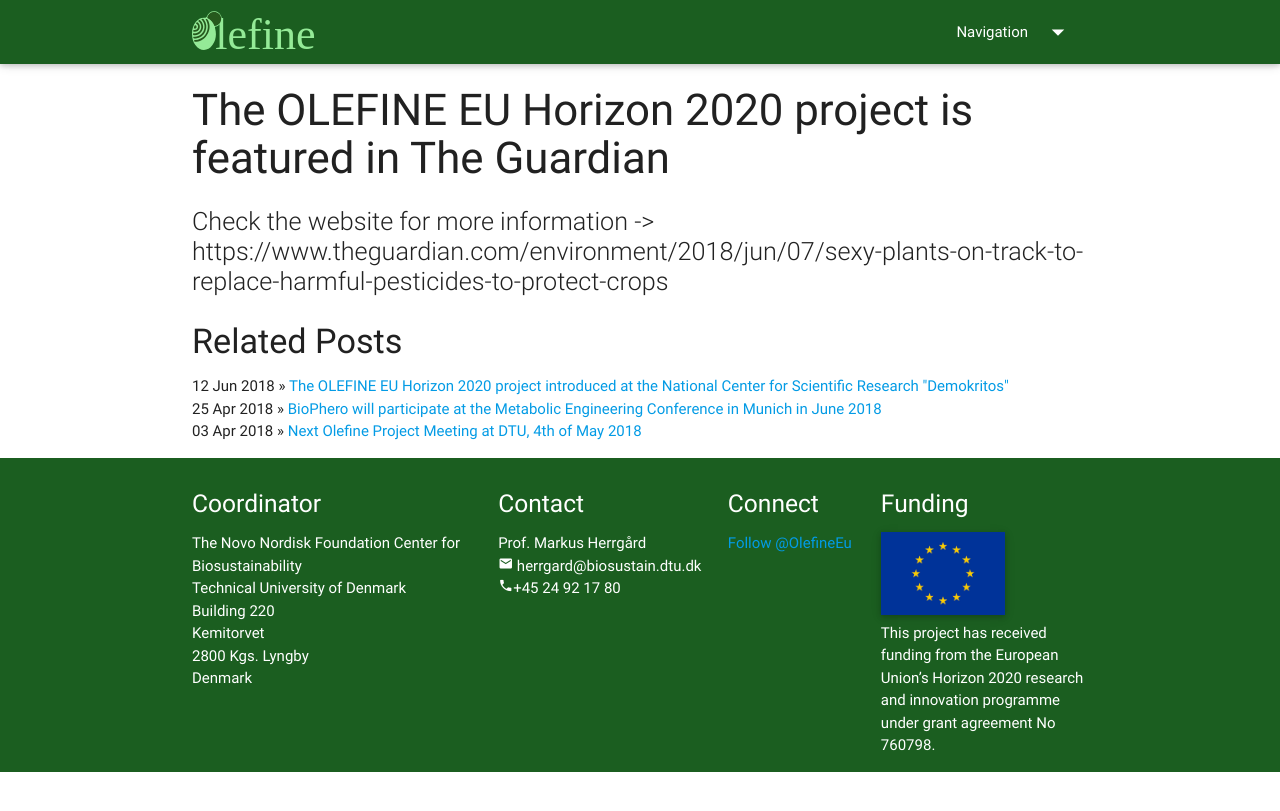
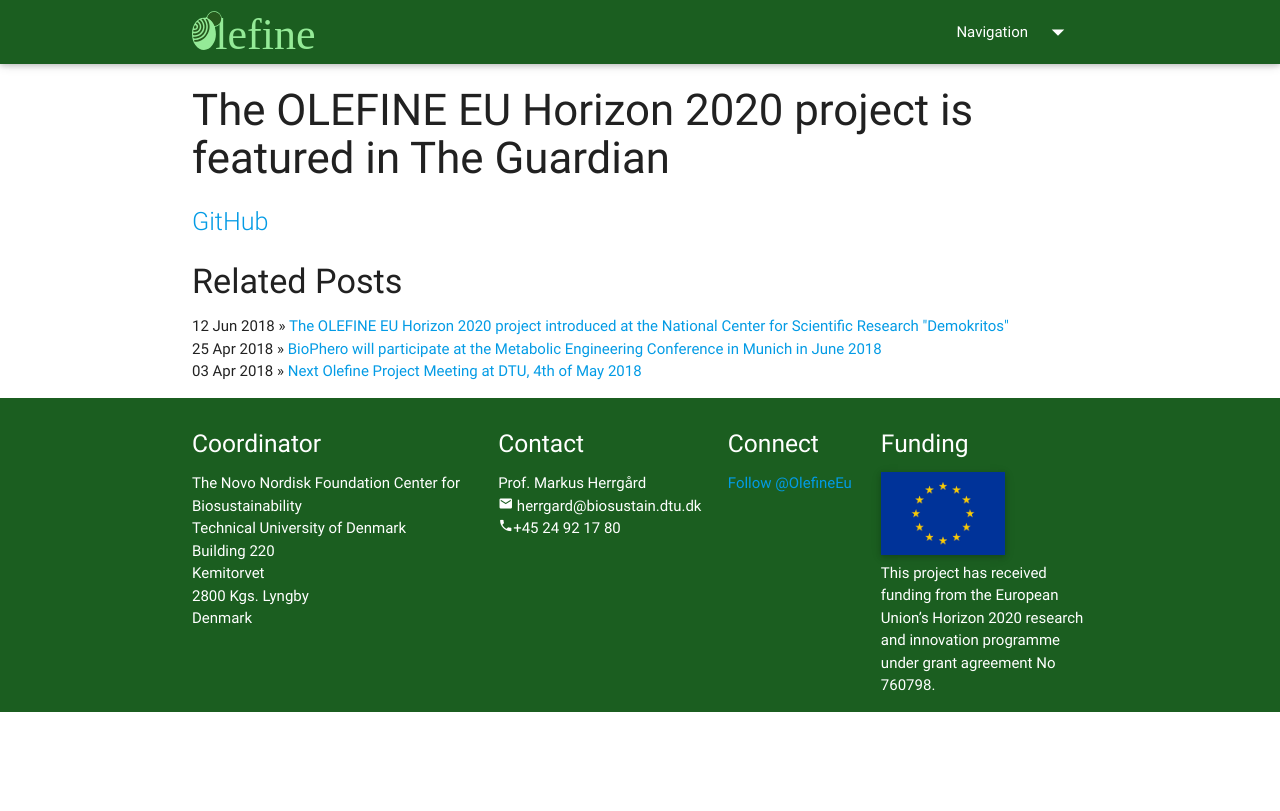
Before and after one commit to biosustain/olefine-website, a Jekyll site: the page built from _posts/2018-06-12-The-OLEFINE-project-is-featured-in-The-Guardian.md, in a window 1280 px wide. Shown: the top 811 px of the page. Built offline with Jekyll 4.4.1, drawn with Linux system fonts in a browser that asks for light colours; nearby versions of some CDN libraries; comment, search, counter and statistics services are not loaded.

Commit message:
Update 2018-06-12-The-OLEFINE-project-is-featured-in-The-Guardian.md

```diff
--- a/_posts/2018-06-12-The-OLEFINE-project-is-featured-in-The-Guardian.md
+++ b/_posts/2018-06-12-The-OLEFINE-project-is-featured-in-The-Guardian.md
@@ -4,5 +4,4 @@
 icon: mdi-bell
 published: true
 ---
-
-Check the website for more information -> https://www.theguardian.com/environment/2018/jun/07/sexy-plants-on-track-to-replace-harmful-pesticides-to-protect-crops
+[GitHub](https://www.theguardian.com/environment/2018/jun/07/sexy-plants-on-track-to-replace-harmful-pesticides-to-protect-crops)
```
